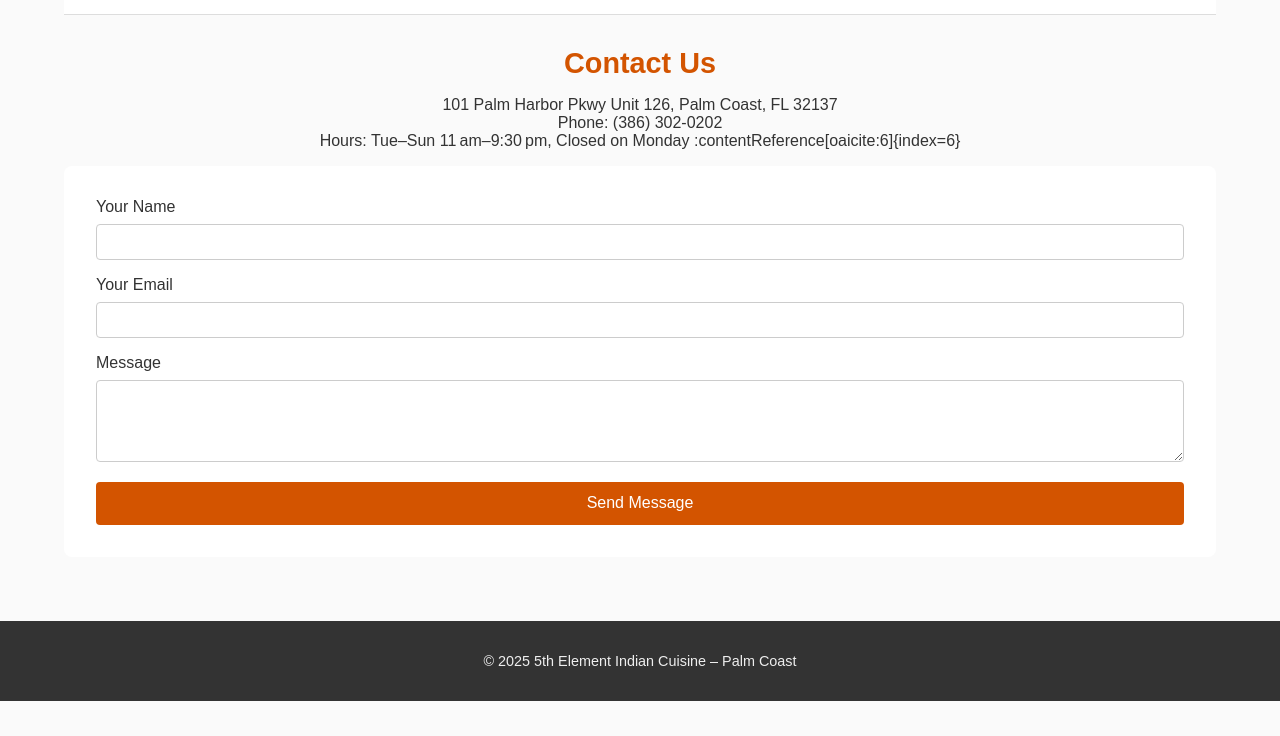
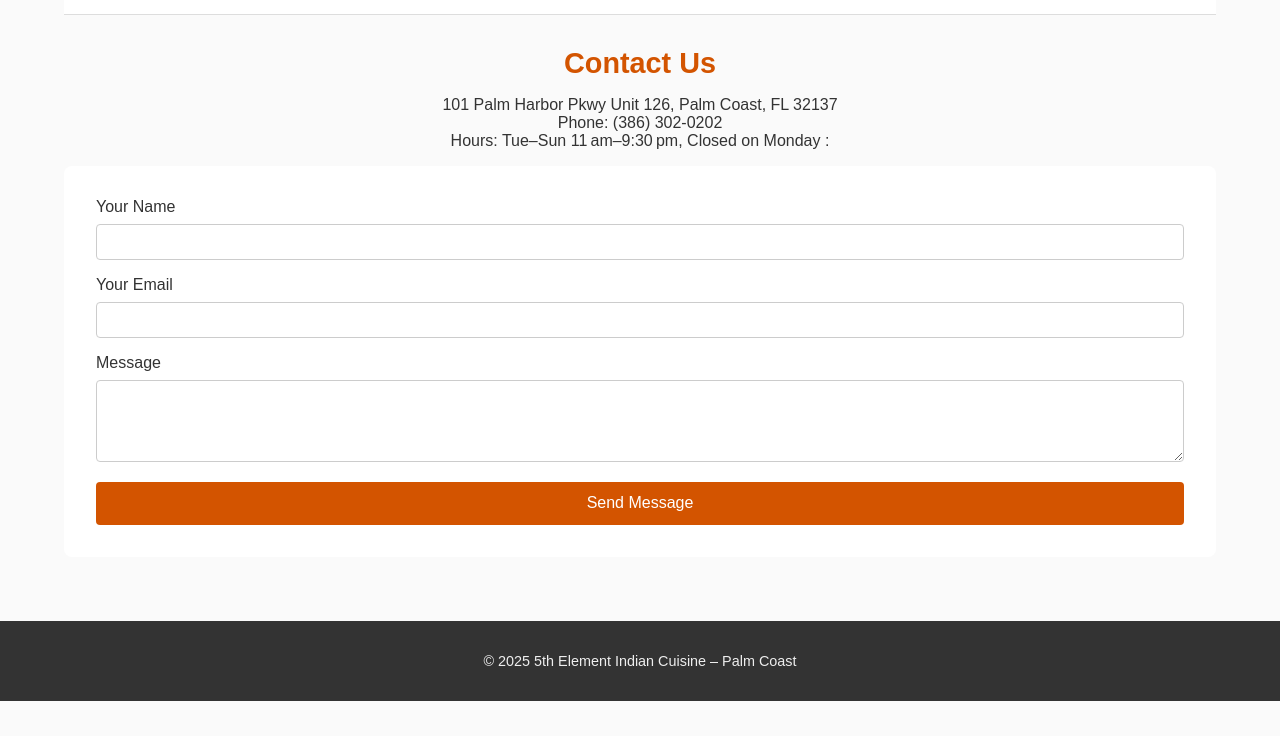
Before and after one commit to M-Ayyala/restaurant-website, a plain HTML site: page contact.html in a window 1280 px wide. Shown: the part 64-800 px from the top of the page. Drawn offline with Linux system fonts and the light colour scheme.

Commit message:
Update contact.html

```diff
--- a/contact.html
+++ b/contact.html
@@ -19,7 +19,7 @@
     <p style="text-align:center; margin-bottom:1rem;">
       101 Palm Harbor Pkwy Unit 126, Palm Coast, FL 32137<br/>
       Phone: (386) 302‑0202<br/>
-      Hours: Tue–Sun 11 am–9:30 pm, Closed on Monday :contentReference[oaicite:6]{index=6}
+      Hours: Tue–Sun 11 am–9:30 pm, Closed on Monday :
     </p>
     <form class="form">
       <label for="name">Your Name</label><input id="name" name="name" required/>
```
